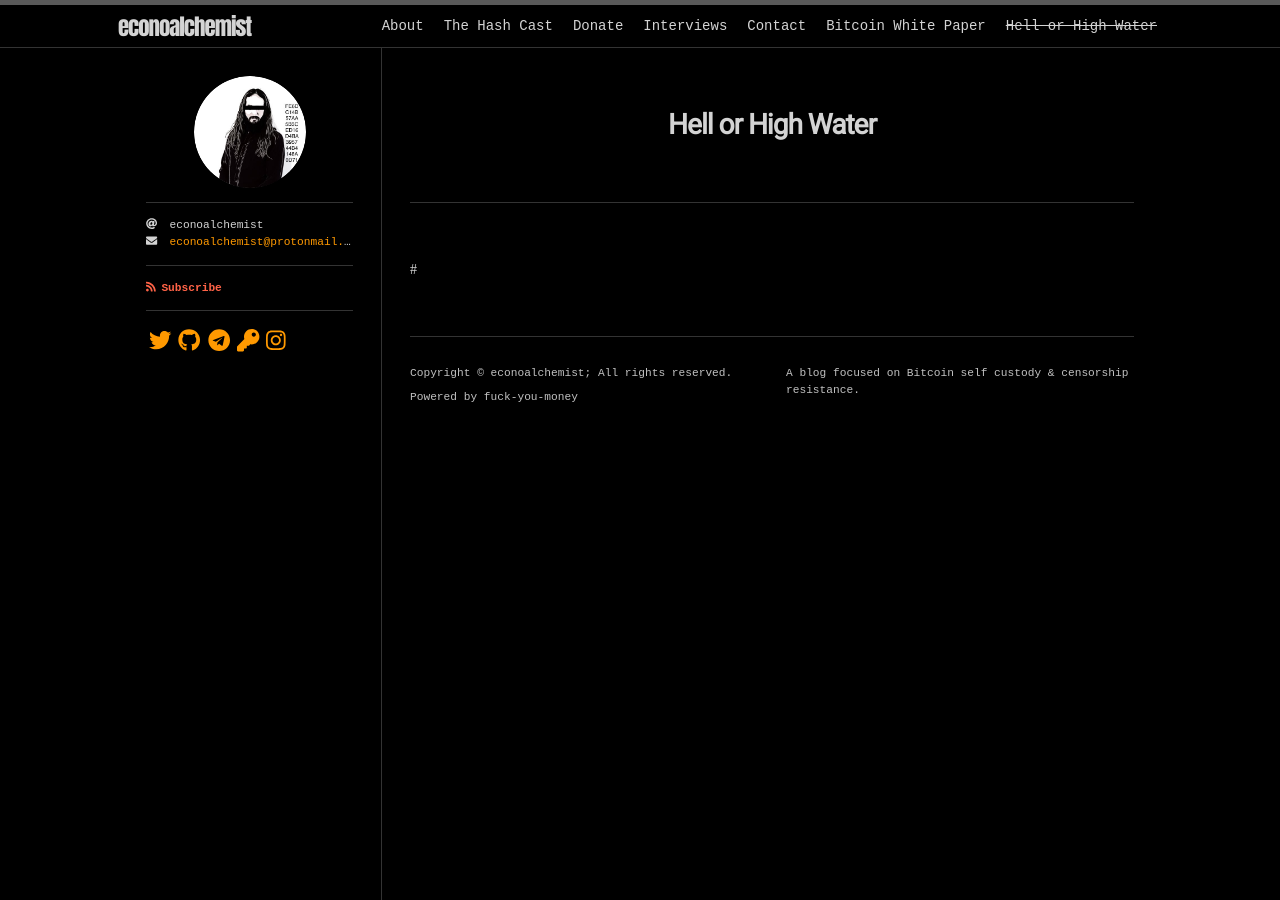
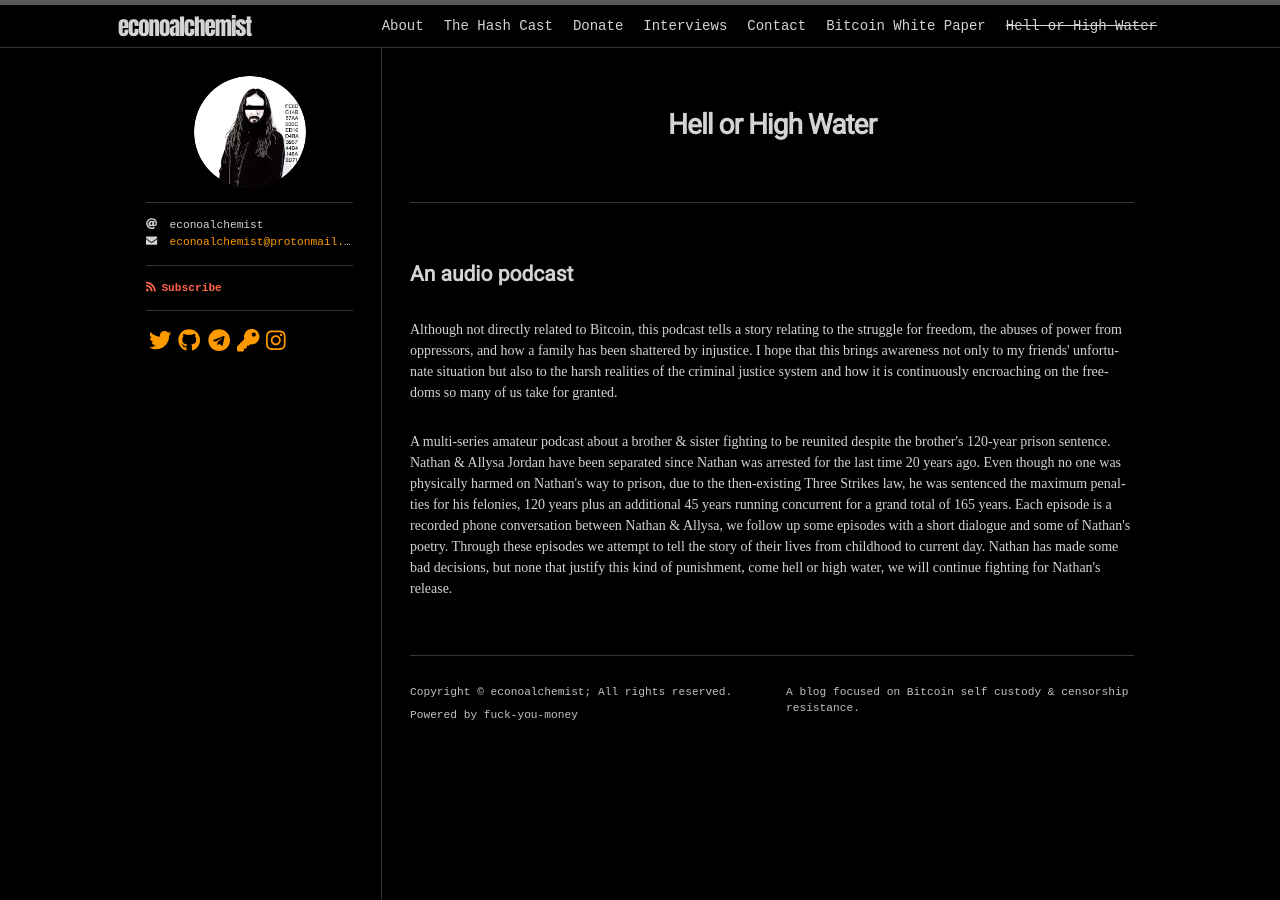
Before and after one commit to econoalchemist/econoalchemist.github.io, a Jekyll site: the page built from hellorhighwater.md, in a window 1280 px wide. Built offline with Jekyll 4.4.1, drawn with Linux system fonts in a browser that asks for light colours; nearby versions of some CDN libraries; some web fonts are replaced.

Commit message:
Update hellorhighwater.md

```diff
--- a/hellorhighwater.md
+++ b/hellorhighwater.md
@@ -4,4 +4,11 @@ title: Hell or High Water
 permalink: /hellorhighwater/
 ---
 
-#
+## An audio podcast
+<p text="justify">
+Although not directly related to Bitcoin, this podcast tells a story relating to the struggle for freedom, the abuses of power from oppressors, and how a family has been shattered by injustice. I hope that this brings awareness not only to my friends' unfortunate situation but also to the harsh realities of the criminal justice system and how it is continuously encroaching on the freedoms so many of us take for granted.
+  </p>
+
+<p text="justify">
+A multi-series amateur podcast about a brother & sister fighting to be reunited despite the brother's 120-year prison sentence. Nathan & Allysa Jordan have been separated since Nathan was arrested for the last time 20 years ago. Even though no one was physically harmed on Nathan's way to prison, due to the then-existing Three Strikes law, he was sentenced the maximum penalties for his felonies, 120 years plus an additional 45 years running concurrent for a grand total of 165 years. Each episode is a recorded phone conversation between Nathan & Allysa, we follow up some episodes with a short dialogue and some of Nathan's poetry. Through these episodes we attempt to tell the story of their lives from childhood to current day. Nathan has made some bad decisions, but none that justify this kind of punishment, come hell or high water, we will continue fighting for Nathan's release.
+  </p>
```
